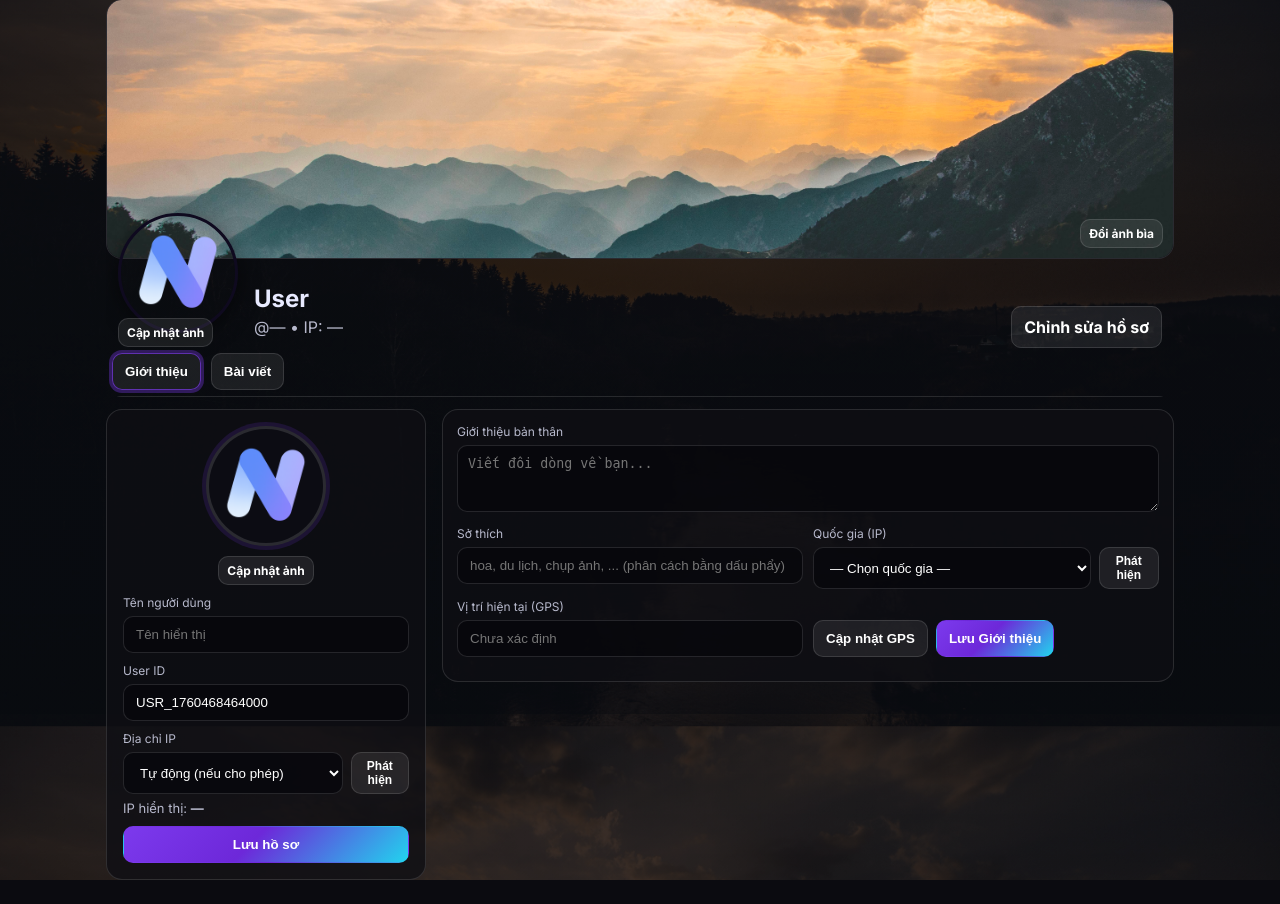
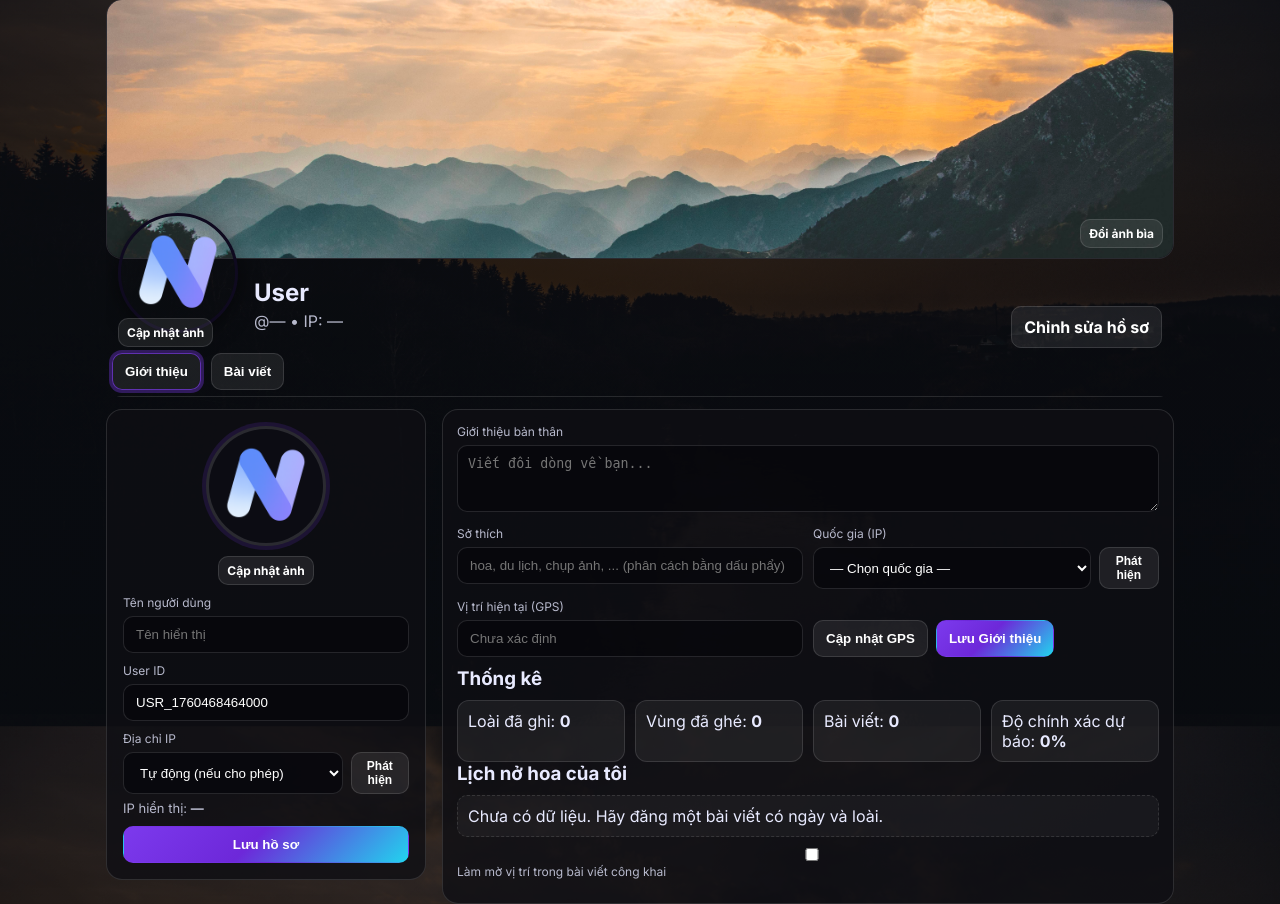
Before and after one commit to KhoaMinhPMK/neuralnova, a PHP site: page /pages/profile/index.html in a window 1280 px wide. Shown: the part 86-990 px from the top of the page. Before the commit the page ends 966 px from the top, so only its background shows below. Run offline with PHP 8.4, Linux system fonts and the light colour scheme.

Commit message:
profile2

```diff
--- a/web/pages/profile/app.js
+++ b/web/pages/profile/app.js
@@ -129,6 +129,7 @@
     data.interests = $('#interests').value.trim();
     data.country = $('#countrySel').value || data.country || '';
     data.gps = $('#introCoords').value || '';
+    data.blur = $('#blurLoc')?.checked || false;
     save(keyProfile, data); toast('Đã lưu Giới thiệu');
   });
   $('#updateGPSIntro')?.addEventListener('click', ()=>{
@@ -174,12 +175,13 @@
   });
   // Post feed with like/comment
   const posts2 = load(keyPosts, []); renderFeed();
+  computeBadgesAndStats(); renderTimeline();
   $('#pPublish')?.addEventListener('click', ()=>{
     const sp=$('#pSpecies').value; const reg=$('#pRegion').value; const win=$('#pBloomWin').value; const info=$('#pInfo').value;
     const coords=$('#pCoords').value.trim(); const date=$('#pDate').value; const cap=$('#pCaption').value.trim();
     const f=$('#pMedia').files[0];
     const add=(src,isVideo)=>{
-      posts2.push({ id:'POST_'+Date.now(), sp, reg, win, info, coords, date, cap, media:src||'', isVideo: !!isVideo, likes:0, comments:[] , at:new Date().toISOString()});
+      posts2.push({ id:'POST_'+Date.now(), sp, reg, win, info, coords, date, cap, media:src||'', isVideo: !!isVideo, likes:0, reactions:{like:0,heart:0,flower:0,wow:0}, comments:[] , at:new Date().toISOString()});
       save(keyPosts, posts2); renderFeed(); toast('Đã đăng');
       $('#pCaption').value=''; $('#pMedia').value='';
     };
@@ -187,20 +189,28 @@
   });
   function renderFeed(){
     const box=$('#postFeed'); if (!box) return;
+    const useBlur = !!(load(keyProfile, {}).blur);
     box.innerHTML = posts2.slice().reverse().map(p=>{
       const media = p.media ? (p.isVideo?`<video src="${p.media}" controls></video>`:`<img src="${p.media}" alt="media">`) : '';
+      const coords = p.coords||'—';
+      const coordsShown = useBlur && coords.includes(',') ? `${Number(coords.split(',')[0]).toFixed(2)}, ${Number(coords.split(',')[1]).toFixed(2)} (~km)` : coords;
       return `<div class="card">
         <div class="head"><img src="${avatarSrc}" alt="av"><div><div class="name">${prof.username||'User'}</div><div class="sub">${new Date(p.at).toLocaleString('vi-VN')}</div></div></div>
         <div class="body">
           <div><strong>${(speciesInfo[p.sp]||{}).name||p.sp}</strong> • ${regionLabels[p.reg]||p.reg}</div>
           <div>Cửa sổ nở: ${p.win||'—'}</div>
           <div>${p.info||''}</div>
-          <div>Toạ độ: ${p.coords||'—'} ${p.date?('• Ngày: '+p.date):''}</div>
+          <div>Toạ độ: ${coordsShown} ${p.date?('• Ngày: '+p.date):''}</div>
           <div class="media">${media}</div>
           <div>${p.cap||''}</div>
         </div>
         <div class="actions">
-          <button class="chip-btn" data-act="like" data-id="${p.id}">👍 Thích (${p.likes||0})</button>
+          <div class="reacts">
+            <button class="react-btn" data-act="react" data-type="like" data-id="${p.id}"><i data-lucide="thumbs-up"></i><span>${(p.reactions?.like ?? p.likes) || 0}</span></button>
+            <button class="react-btn" data-act="react" data-type="heart" data-id="${p.id}"><i data-lucide="heart"></i><span>${p.reactions?.heart||0}</span></button>
+            <button class="react-btn" data-act="react" data-type="flower" data-id="${p.id}"><i data-lucide="flower-2"></i><span>${p.reactions?.flower||0}</span></button>
+            <button class="react-btn" data-act="react" data-type="wow" data-id="${p.id}"><i data-lucide="sparkles"></i><span>${p.reactions?.wow||0}</span></button>
+          </div>
           <button class="chip-btn" data-act="cmt" data-id="${p.id}">💬 Bình luận</button>
           <button class="chip-btn" data-act="share" data-id="${p.id}">↗ Chia sẻ</button>
         </div>
@@ -211,6 +221,7 @@
       </div>`;
     }).join('') || '<div class="checkin-card">Chưa có bài viết</div>';
     // wire actions
+    if (window.lucide) lucide.createIcons();
     $$('.chip-btn', box).forEach(btn=>{
       btn.addEventListener('click', ()=>{
         const id = btn.dataset.id; const act = btn.dataset.act; const idx = posts2.findIndex(x=>x.id===id); if (idx<0) return;
@@ -220,6 +231,54 @@
         if (act==='send'){ const inp=$('#i_'+id); const txt=(inp.value||'').trim(); if(!txt) return; posts2[idx].comments = posts2[idx].comments||[]; posts2[idx].comments.push(txt); save(keyPosts, posts2); renderFeed(); }
       });
     });
+    $$('.react-btn', box).forEach(btn=>{
+      btn.addEventListener('click', ()=>{
+        const id = btn.dataset.id; const type = btn.dataset.type; const idx = posts2.findIndex(x=>x.id===id); if (idx<0) return;
+        posts2[idx].reactions = posts2[idx].reactions || {like:0,heart:0,flower:0,wow:0};
+        posts2[idx].reactions[type] = (posts2[idx].reactions[type]||0) + 1;
+        // keep legacy likes in sync if type is like
+        if (type==='like') posts2[idx].likes = (posts2[idx].likes||0) + 1;
+        save(keyPosts, posts2); renderFeed();
+      });
+    });
+  }
+
+  // Badges, stats, timeline helpers
+  function computeBadgesAndStats(){
+    const set = new Set(); const regs = new Set(); let within=0, total=0;
+    posts2.forEach(p=>{ set.add(p.sp); regs.add(p.reg); if (p.win && p.date) { total++; if (isDateWithinWindow(p.date, p.win)) within++; } });
+    const badges = [];
+    if (set.size>=3) badges.push(['Explorer','map-pin']);
+    if (regs.size>=3) badges.push(['Regional','globe']);
+    if (within>=3) badges.push(['Bloom Master','flower']);
+    const box=$('#badges'); if (box) box.innerHTML = badges.map(([t,icon])=>`<span class="badge"><i data-lucide="${icon}"></i>${t}</span>`).join('');
+    if (window.lucide) lucide.createIcons();
+    // Stats
+    const st=$('#stats'); if (st) st.innerHTML = `
+      <div class="stat">Loài đã ghi: <strong>${set.size}</strong></div>
+      <div class="stat">Vùng đã ghé: <strong>${regs.size}</strong></div>
+      <div class="stat">Bài viết: <strong>${posts2.length}</strong></div>
+      <div class="stat">Độ chính xác dự báo: <strong>${total?Math.round(within*100/total):0}%</strong></div>
+    `;
+  }
+  function isDateWithinWindow(dateStr, win){
+    // win format: "MM-MM" or "Quanh năm"
+    if (!win || win==='—' || win==='Quanh năm') return win==='Quanh năm';
+    const [m1,m2] = win.split('-').map(x=>parseInt(x,10)); const m = (new Date(dateStr)).getMonth()+1;
+    if (m1<=m2) return m>=m1 && m<=m2; // e.g., 03-04
+    return m>=m1 || m<=m2; // cross-year windows (e.g., 12-02)
+  }
+  function renderTimeline(){
+    const box=$('#timeline'); if (!box) return;
+    const items = posts2.slice().sort((a,b)=> new Date(a.date||a.at) - new Date(b.date||b.at));
+    box.innerHTML = items.map(p=>{
+      const ok = p.win && p.date && isDateWithinWindow(p.date, p.win);
+      return `<div class="tl-item ${ok?'ok':'miss'}">
+        <div><strong>${(speciesInfo[p.sp]||{}).name||p.sp}</strong> • ${regionLabels[p.reg]||p.reg}</div>
+        <div>Ngày quan sát: ${p.date||'—'} • Cửa sổ dự báo: ${p.win||'—'}</div>
+        <div>${ok?'Khớp dự báo ✅':'Ngoài cửa sổ dự báo ⚠'}</div>
+      </div>`;
+    }).join('') || '<div class="tl-item">Chưa có dữ liệu. Hãy đăng một bài viết có ngày và loài.</div>';
   }
 
   // Check-in feature removed; now part of Posts via coordinates/date/media
--- a/web/pages/profile/index.html
+++ b/web/pages/profile/index.html
@@ -39,6 +39,7 @@
         <div class="hero-info">
           <h1 id="displayName">User</h1>
           <div class="sub">@<span id="uid">—</span> • IP: <span id="ipShort">—</span></div>
+          <div class="badges" id="badges"></div>
         </div>
         <div class="hero-actions">
           <a href="#" class="btn">Chỉnh sửa hồ sơ</a>
@@ -131,6 +132,15 @@
               <button id="saveIntro" class="btn primary" type="button">Lưu Giới thiệu</button>
             </div>
           </div>
+
+          <h3>Thống kê</h3>
+          <div class="stats" id="stats"></div>
+
+          <h3>Lịch nở hoa của tôi</h3>
+          <div class="timeline" id="timeline"></div>
+          <div class="field" style="margin-top:8px">
+            <label><input type="checkbox" id="blurLoc" /> Làm mờ vị trí trong bài viết công khai</label>
+          </div>
         </div>
 
         <!-- Posts (Bài viết) với gợi ý loài/vùng và dự đoán nở hoa -->
--- a/web/pages/profile/style.css
+++ b/web/pages/profile/style.css
@@ -24,6 +24,9 @@ body{margin:0;color:var(--text);background:
 .hero-avatar .overlap{position:absolute;left:0;bottom:-10px}
 .hero-info h1{margin:0 0 4px}
 .hero-info .sub{color:var(--muted)}
+.badges{display:flex;gap:8px;margin-top:6px;flex-wrap:wrap}
+.badge{display:inline-flex;align-items:center;gap:6px;padding:6px 8px;border-radius:9999px;border:1px solid var(--border);background:rgba(255,255,255,.07);font-size:12px;color:#e7e7ff}
+.badge i{width:14px;height:14px}
 .hero-actions{margin-left:auto}
 .hero-tabs{display:flex;gap:10px;margin-top:10px;padding:6px;border-bottom:1px solid var(--border)}
 .h-tab{padding:10px 12px;border-radius:10px;border:1px solid var(--border);background:rgba(255,255,255,.08);color:#fff;cursor:pointer;font-weight:700}
@@ -42,6 +45,7 @@ body{margin:0;color:var(--text);background:
 .tab{padding:10px 12px;border-radius:10px;border:1px solid var(--border);background:rgba(255,255,255,.08);color:#fff;cursor:pointer;font-weight:700}
 .tab.active{border-color:rgba(124,58,237,.7);box-shadow:0 0 0 3px rgba(124,58,237,.35)}
 .panel{background:var(--panel);border:1px solid var(--border);border-radius:16px;padding:14px}
+.panel h3{margin:0 0 8px}
 .row{display:grid;grid-template-columns:1fr 1fr;gap:10px}
 .result{margin-top:10px;color:#c7ffe2}
 .checkin-list{margin-top:10px;display:grid;gap:8px}
@@ -57,12 +61,25 @@ body{margin:0;color:var(--text);background:
 .card .head .name{font-weight:700}
 .card .body{padding:10px}
 .card .media img,.card .media video{width:100%;max-height:320px;object-fit:cover;display:block}
-.card .actions{display:flex;gap:12px;padding:8px 10px;border-top:1px solid var(--border)}
+.card .actions{display:flex;gap:10px;padding:8px 10px;border-top:1px solid var(--border);flex-wrap:wrap;align-items:center}
+.reacts{display:flex;gap:8px;flex-wrap:wrap}
+.react-btn{display:inline-flex;align-items:center;gap:6px;padding:8px 10px;border-radius:9999px;border:1px solid var(--border);background:rgba(255,255,255,.06);color:#fff;cursor:pointer;font-weight:600}
+.react-btn i{width:16px;height:16px}
+.react-btn[data-type="like"]{background:rgba(59,130,246,.12);border-color:rgba(59,130,246,.35)}
+.react-btn[data-type="heart"]{background:rgba(244,63,94,.12);border-color:rgba(244,63,94,.35)}
+.react-btn[data-type="flower"]{background:rgba(124,58,237,.12);border-color:rgba(124,58,237,.35)}
+.react-btn[data-type="wow"]{background:rgba(234,179,8,.12);border-color:rgba(234,179,8,.35)}
 .chip-btn{padding:8px 10px;border-radius:10px;border:1px solid var(--border);background:rgba(255,255,255,.06);color:#fff;cursor:pointer}
 .comments{padding:8px 10px;border-top:1px dashed var(--border);display:grid;gap:8px}
 .comments .item{font-size:14px;color:#e8eaff}
 .comments .write{display:flex;gap:8px}
 .comments .write input{flex:1;padding:8px 10px;border-radius:10px;border:1px solid var(--border);background:rgba(8,8,12,.85);color:#fff}
+.stats{display:grid;grid-template-columns:repeat(auto-fit,minmax(160px,1fr));gap:10px;margin-top:10px}
+.stat{border:1px solid var(--border);border-radius:12px;padding:10px;background:rgba(255,255,255,.06)}
+.timeline{display:grid;gap:10px;margin-top:10px}
+.tl-item{border:1px dashed var(--border);border-radius:10px;padding:10px;background:rgba(255,255,255,.04)}
+.tl-item.ok{border-color:#10b981;background:rgba(16,185,129,.08)}
+.tl-item.miss{border-color:#f59e0b;background:rgba(245,158,11,.08)}
 #toast{position:fixed;left:50%;bottom:18px;transform:translateX(-50%);background:rgba(15,15,20,.92);border:1px solid var(--border);border-radius:10px;color:#fff;padding:8px 12px;opacity:0;pointer-events:none;transition:opacity .25s, transform .25s}
 #toast.show{opacity:1;transform:translateX(-50%) translateY(-4px)}
 @media (max-width: 980px){.layout{grid-template-columns: 1fr}.row{grid-template-columns:1fr}}
```
